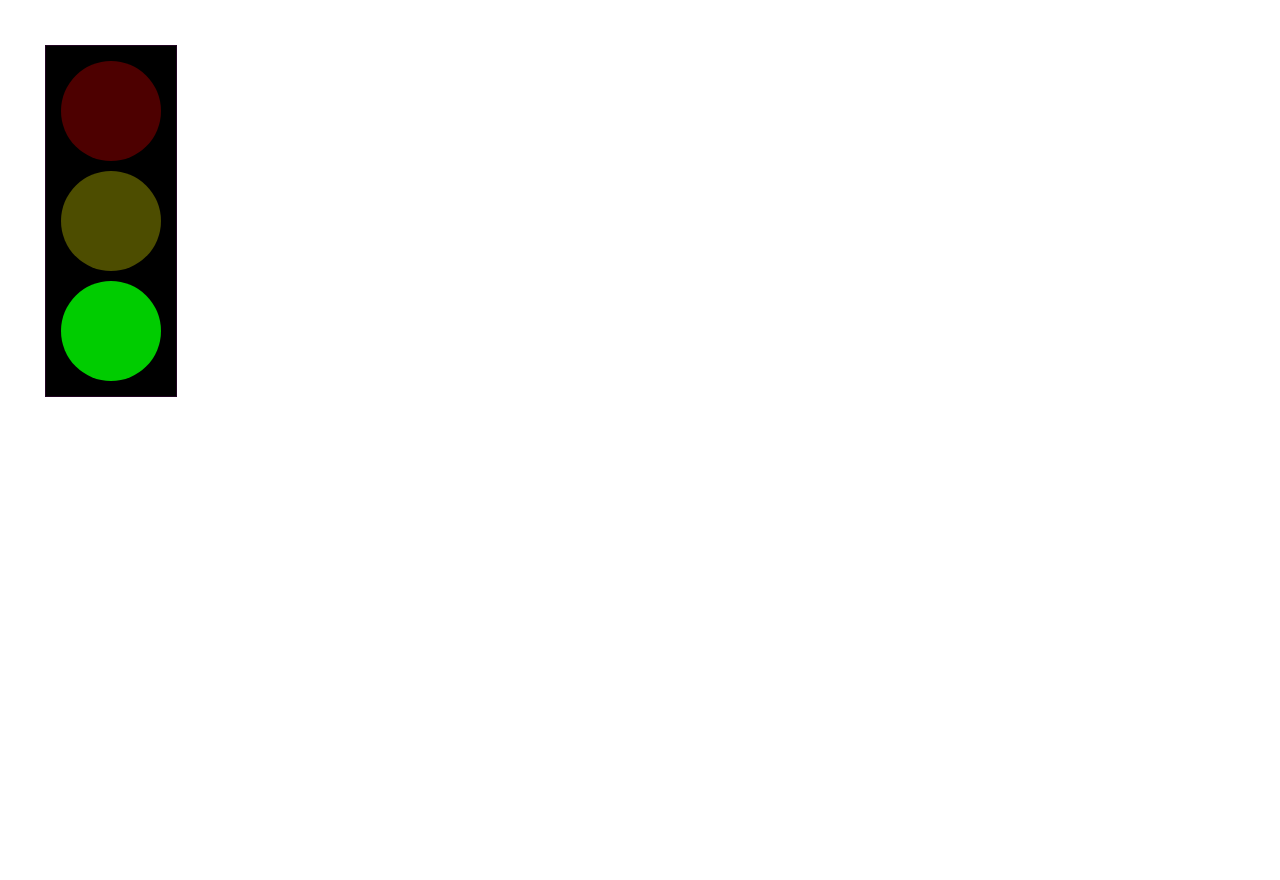
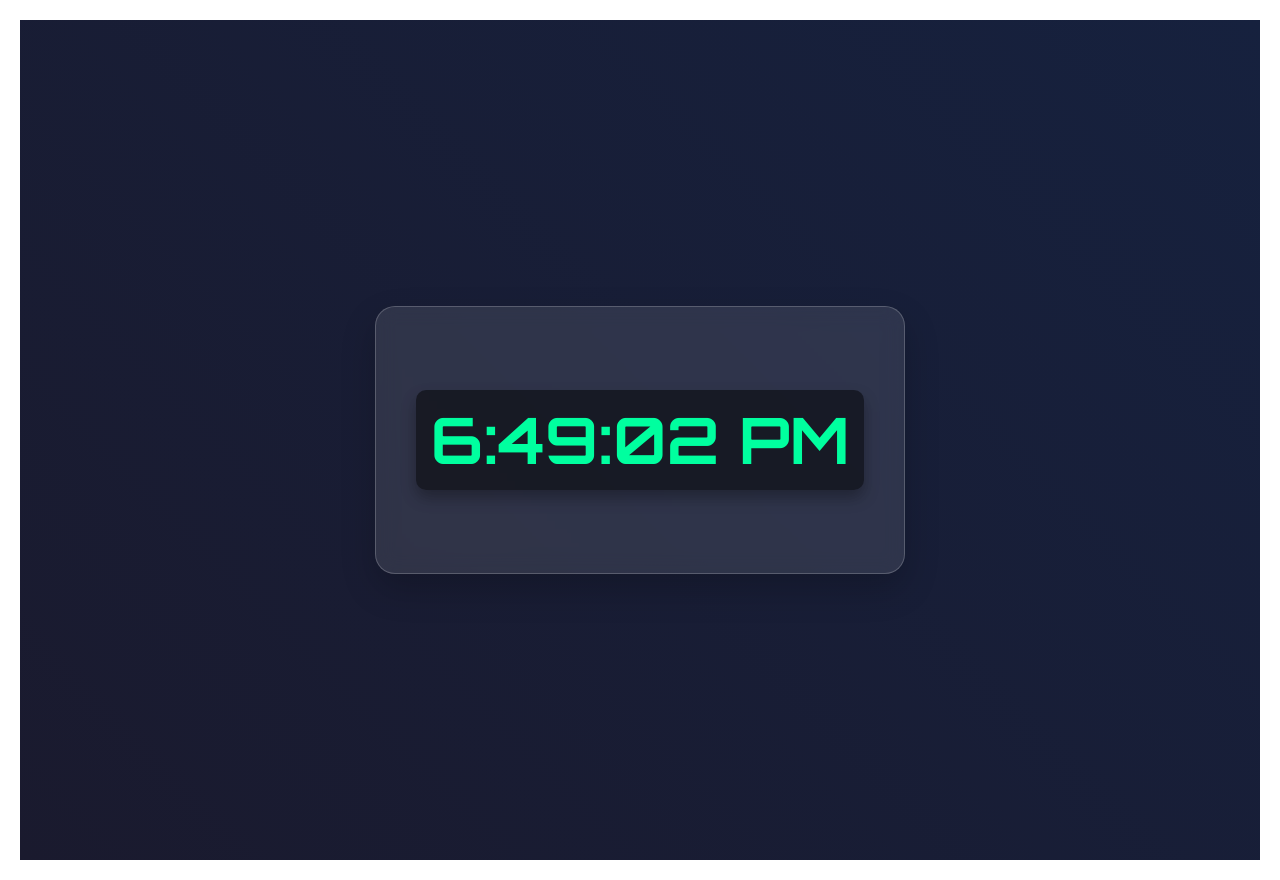
Before and after one commit to mirwais-sanaie/React-Challenges, a React (Vite) app in the folder reactChallenge/: page / in a window 1280 px wide. Built offline with nearby package versions, Linux system fonts and the light colour scheme.

Commit message:
digital clock challenge completed.

```diff
--- a/reactChallenge/src/App.jsx
+++ b/reactChallenge/src/App.jsx
@@ -5,7 +5,8 @@
 // import StarRating from "./components/Day-5(StarRating)/StarRating";
 // import TodoList from "./components/Day-6(Todo List)/TodoList";
 
-import TraficLight from "./components/Day-7(Trafic Light)/TraficLight";
+// import TraficLight from "./components/Day-7(Trafic Light)/TraficLight";
+import DigitalClock from "./components/Day-8(Digital Clock)/DigitalClock";
 
 function App() {
   return (
@@ -16,7 +17,8 @@ function App() {
       {/* <Modal /> */}
       {/* <StarRating /> */}
       {/* <TodoList /> */}
-      <TraficLight />
+      {/* <TraficLight /> */}
+      <DigitalClock />
     </div>
   );
 }
--- /dev/null
+++ b/reactChallenge/src/components/Day-8(Digital Clock)/DigitalClock.css
@@ -0,0 +1,76 @@
+@import url("https://fonts.googleapis.com/css2?family=Orbitron:wght@400;700&display=swap");
+
+body {
+  display: flex;
+  justify-content: center;
+  align-items: center;
+  min-height: 100vh;
+  background: linear-gradient(45deg, #1a1a2e, #16213e);
+  margin: 0;
+  font-family: "Orbitron", sans-serif;
+  overflow: hidden;
+}
+
+.clock-container {
+  background: rgba(255, 255, 255, 0.1);
+  border-radius: 20px;
+  backdrop-filter: blur(10px);
+  border: 1px solid rgba(255, 255, 255, 0.2);
+  padding: 40px;
+  box-shadow: 0 15px 35px rgba(0, 0, 0, 0.2);
+  text-align: center;
+  transition: all 0.3s ease;
+}
+
+.clock {
+  display: flex;
+  justify-content: center;
+  align-items: center;
+  gap: 20px;
+}
+
+.time-segment {
+  background: rgba(0, 0, 0, 0.5);
+  border-radius: 10px;
+  padding: 15px;
+  min-width: 100px;
+  color: #00ff9f;
+  font-size: 4rem;
+  font-weight: bold;
+  position: relative;
+  overflow: hidden;
+  box-shadow: 0 8px 15px rgba(0, 0, 0, 0.3);
+  transition: transform 0.2s ease;
+}
+
+.time-segment:hover {
+  transform: scale(1.05);
+}
+
+.segment-label {
+  position: absolute;
+  bottom: -25px;
+  left: 0;
+  width: 100%;
+  color: #4eb8dd;
+  font-size: 0.8rem;
+  text-transform: uppercase;
+}
+
+.date {
+  margin-top: 20px;
+  color: #4eb8dd;
+  font-size: 1.2rem;
+  letter-spacing: 2px;
+}
+
+@media (max-width: 600px) {
+  .time-segment {
+    font-size: 2.5rem;
+    padding: 10px;
+    min-width: 60px;
+  }
+  .clock-container {
+    padding: 20px;
+  }
+}
--- /dev/null
+++ b/reactChallenge/src/components/Day-8(Digital Clock)/DigitalClock.jsx
@@ -0,0 +1,24 @@
+import { useState, useEffect } from "react";
+import "./DigitalClock.css";
+
+function DigitalClock() {
+  const [clock, setClock] = useState("");
+  const newDate = new Date().toLocaleTimeString();
+  console.log(newDate);
+  useEffect(() => {
+    const timer = setInterval(() => {
+      setClock(new Date().toLocaleTimeString());
+    }, 1000);
+    return () => clearInterval(timer);
+  }, []);
+
+  return (
+    <div className="clock-container">
+      <div className="clock">
+        <h1 className="time-segment">{clock}</h1>
+      </div>
+    </div>
+  );
+}
+
+export default DigitalClock;
```
